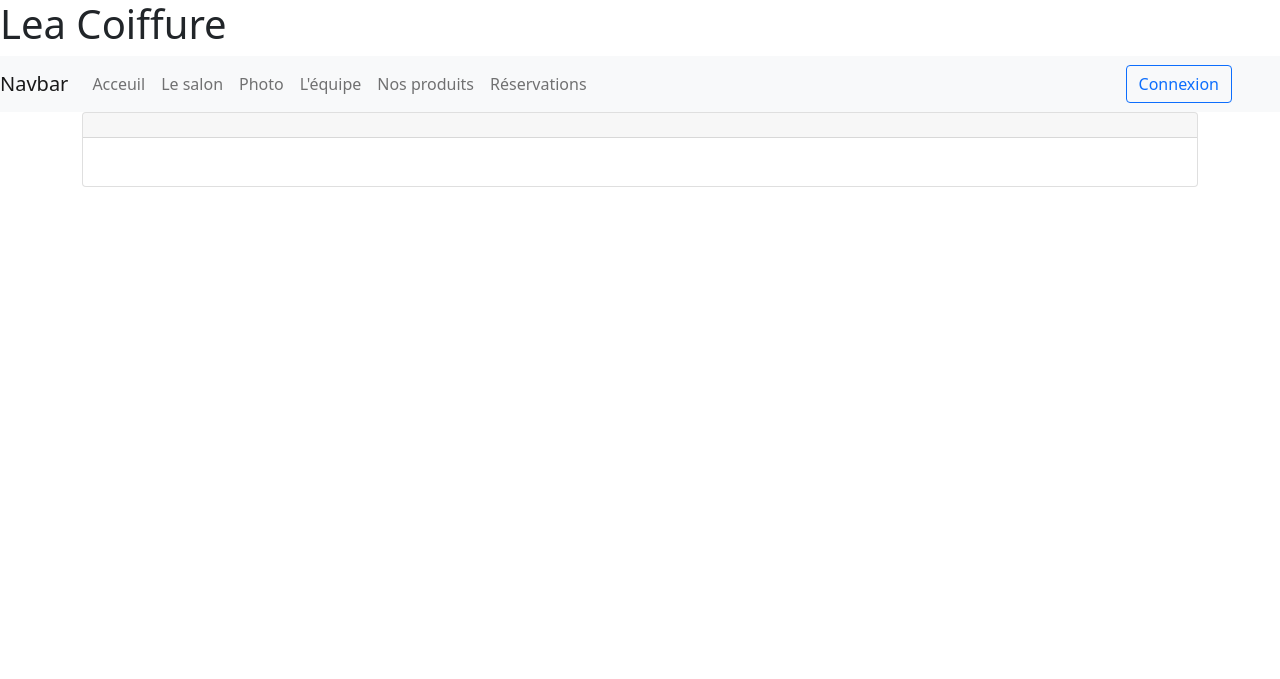
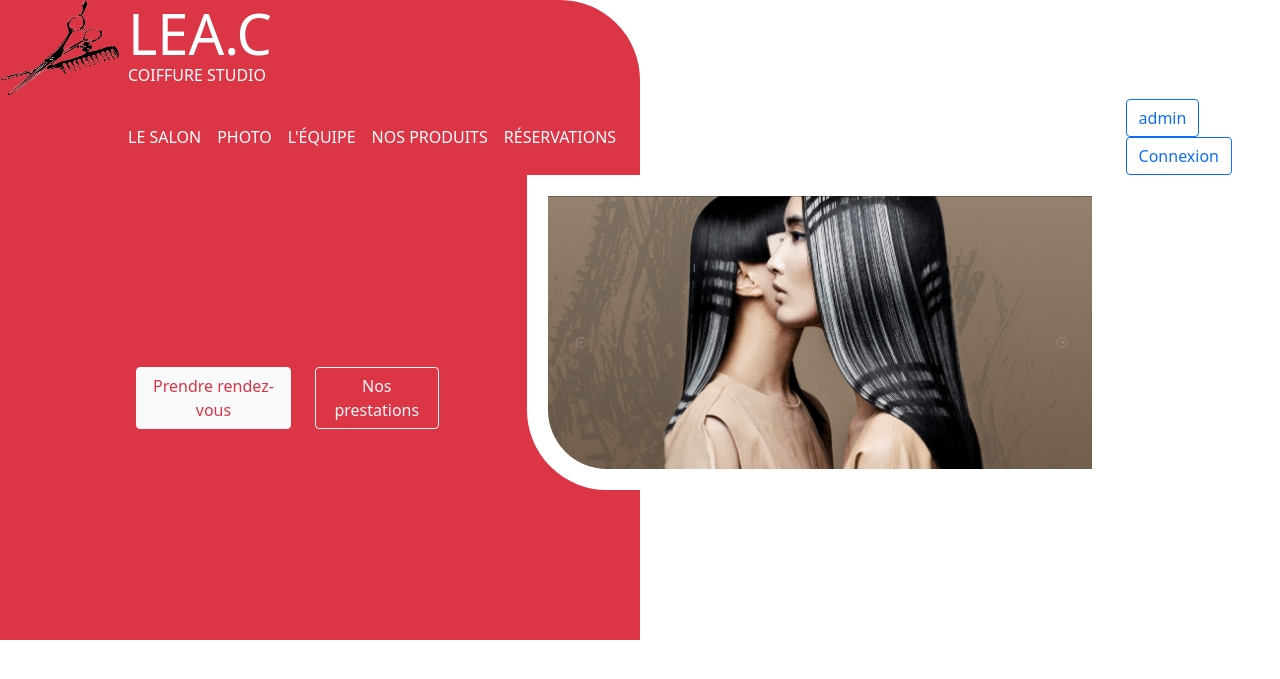
Before and after one commit to davydebut/site_stageCoiffure, a Symfony app: template templates/home/index.html.twig in a window 1280 px wide. Shown: the top 679 px of the page. Run offline with Twig, Linux system fonts and the light colour scheme; the template is opened without the code that fills it, so the values that code supplies are empty; some libraries are stand-ins or nearby versions.

Commit message:
css amusement

```diff
--- a/src/Controller/Admin/ClientCrudController.php
+++ b/src/Controller/Admin/ClientCrudController.php
@@ -7,6 +7,7 @@ use App\Entity\Client;
 use EasyCorp\Bundle\EasyAdminBundle\Controller\AbstractCrudController;
 use EasyCorp\Bundle\EasyAdminBundle\Field\ArrayField;
 use EasyCorp\Bundle\EasyAdminBundle\Field\AssociationField;
+use EasyCorp\Bundle\EasyAdminBundle\Field\BooleanField;
 use EasyCorp\Bundle\EasyAdminBundle\Field\ChoiceField;
 use EasyCorp\Bundle\EasyAdminBundle\Field\DateField;
 use EasyCorp\Bundle\EasyAdminBundle\Field\EmailField;
@@ -41,6 +42,8 @@ class ClientCrudController extends AbstractCrudController
             TextField::new('adresse'),
             NumberField::new('code_postal'),
             TextField::new('ville'),
+            BooleanField::new('promotions'),
+            BooleanField::new('alerteSMS')
         ];
     }
 
--- a/src/Controller/Admin/DashboardController.php
+++ b/src/Controller/Admin/DashboardController.php
@@ -43,5 +43,6 @@ class DashboardController extends AbstractDashboardController
     {
         yield MenuItem::linkToDashboard('Dashboard', 'fa fa-home');
         // yield MenuItem::linkToCrud('The Label', 'fas fa-list', EntityClass::class);
+        yield MenuItem::linkToLogout('Logout', 'fa fa-right-from-bracket');
     }
 }
--- a/templates/base.html.twig
+++ b/templates/base.html.twig
@@ -18,10 +18,15 @@
     {% endblock %}
   </head>
   <body>
-  <div class="wrapper">
-  {% block logo %}
-  {% endblock %}
-  </div>
+    <style>
+      .prestations:hover {
+        color: red;
+      }
+    </style>
+    {% block logo %}
+
+    {% endblock %}
+
     {% include 'navbar.html.twig' %}
     {% block body %}
 
--- a/templates/home/index.html.twig
+++ b/templates/home/index.html.twig
@@ -1,13 +1,32 @@
 {% extends 'base.html.twig' %}
 
-{% block title %}LEA.C{% endblock %}
+{% block title %}
+  LEA.C
+{% endblock %}
 {% block logo %}
-<h1>Lea Coiffure</h1>
+  <div class="wrapper d-flex align-items-center">
+    <a href="{{ path('home') }}" class="nav-link p-0 w-100 d-flex">
+      <img src="{{ asset('uploads/images/logo-removebg-preview.png') }}" alt="logo" width="120" height="96" class="d-inline-block align-text-center me-2" />
+      <div class="d-block text-uppercase lh-1">
+        <h1 class="mb-0 display-4 fw-normal text-white">Lea.C</h1>
+        <p class="fs-6 text-white">Coiffure studio</p>
+      </div>
+    </a>
+  </div>
+  <div class="w-50 bg-danger position-absolute top-0" style="height: 40rem; border-radius: 0 80px 0 0; z-index: -1"></div>
 {% endblock %}
 {% block body %}
   {# <style>
-    .example-wrapper { margin: 1em auto; max-width: 800px; width: 95%; font: 18px/1.5 sans-serif; }
-    .example-wrapper code { background: #F5F5F5; padding: 2px 6px; }
+       .example-wrapper {
+         margin: 1em auto;
+         max-width: 800px;
+         width: 95%;
+         font: 18px/1.5 sans-serif;
+       }
+       .example-wrapper code {
+         background: #f5f5f5;
+         padding: 2px 6px;
+       }
      </style> #}
 
   {# <div class="example-wrapper">
@@ -19,20 +38,26 @@
         <li>Your template at <code><a href="{{ 'C:/xampp/htdocs/stagecoiffure/site/templates/home/index.html.twig'|file_link(0) }}">templates/home/index.html.twig</a></code></li>
     </ul>
 </div> #}
-
-<div class="container">
-    <div class="row">
-        <div class="col-md-12">
-            <div class="card">
-                <div class="card-header">
+  {# <div class="w-50 bg-danger position-absolute top-0" style="height: 20rem; border-radius: 0 80px 0 0"></div> #}
+  <div class="container-fluid">
+    <div class="row justify-content-start ms-5">
+      <div class="col-md-4 ms-5" style="margin-top: 10rem;">
+        <div class="card bg-transparent border-0 text-white">
+          <div class="card-body">
             <h3>{{ title }}</h3>
-                </div>
-                <div class="card-body">
-                    <p>{{ message }}</p>
+            <h3>{{ description }}</h3>
+            <p class="fs-5 mb-0">{{ message }}</p>
+            <p class="lh-1 fs-5">{{ suite }}</p>
+            <div class="d-inline-flex justify-content-between">
+              <a href="{{ path('app_login') }}" class="btn btn-light text-danger">Prendre rendez-vous</a>
+              <a href="{{ path('app_login') }}" class="btn btn-outline-light me-5 ms-4 prestations">Nos prestations</a>
             </div>
           </div>
         </div>
       </div>
+      <div class="col-md-6">
+        <img src="{{ asset('uploads/images/5c6f6a87579871.5e01e00d36ff8.jpg') }}" alt="" class="img-fluid border border-white border-5 p-3 bg-white" style="border-radius: 0 0 0 80px;" />
       </div>
-
+    </div>
+  </div>
 {% endblock %}
--- a/templates/navbar.html.twig
+++ b/templates/navbar.html.twig
@@ -1,27 +1,29 @@
-<nav class="navbar navbar-expand-lg navbar-light bg-light">
-  <a class="navbar-brand" href="#">Navbar</a>
-  <button class="navbar-toggler" type="button" data-toggle="collapse" data-target="#navbarNav" aria-controls="navbarNav" aria-expanded="false" aria-label="Toggle navigation"><span class="navbar-toggler-icon"></span></button>
-  <div class="collapse navbar-collapse" id="navbarNav">
-    <ul class="navbar-nav me-auto mb-2 mb-lg-0">
-      <li class="nav-item active">
-        <a class="nav-link" href="{{ path('home') }}">Acceuil</a>
+<nav class="navbar navbar-expand-lg navbar-light p-0">
+  <div class="collapse navbar-collapse ms-5" id="navbarNav">
+    <ul class="navbar-nav me-auto mb-2 mb-lg-0 ms-4 text-uppercase">
+      <li class="nav-item ms-5">
+        <a class="nav-link text-white" href="#">Le salon</a>
       </li>
       <li class="nav-item">
-        <a class="nav-link" href="#">Le salon</a>
+        <a class="nav-link text-white" href="#">Photo</a>
       </li>
       <li class="nav-item">
-        <a class="nav-link" href="#">Photo</a>
+        <a class="nav-link text-white" href="#">L'équipe</a>
       </li>
       <li class="nav-item">
-        <a class="nav-link" href="#">L'équipe</a>
+        <a class="nav-link text-white" href="#">Nos produits</a>
       </li>
       <li class="nav-item">
-        <a class="nav-link" href="#">Nos produits</a>
-      </li>
-      <li class="nav-item">
-        <a class="nav-link" href="#">Réservations</a>
+        <a class="nav-link text-white" href="#">Réservations</a>
       </li>
     </ul>
+    <div>
+    {% if app.user %}
+      <a class="btn btn-outline-primary me-5" href="{{ path('app_utilisateur') }}" role="button">Mon compte</a>
+    </div>
+    {% else %}
+      <a class="btn btn-outline-primary me-5" href="{{ path('admin') }}" role="button">admin</a>
+    {% endif %}
     <div>
       <a class="btn btn-outline-primary me-5" href="{{ path('app_login') }}" role="button">Connexion</a>
     </div>
```
Also changed, not shown: migrations/Version20220728061035.php (added, +31 -0 lines), migrations/Version20220728063228.php (added, +31 -0 lines), src/Controller/HomeController.php (+4 -4 lines), src/Controller/UtilisateurController.php (added, +32 -0 lines), src/Entity/Client.php (+30 -0 lines), src/Form/UtilisateurType.php (added, +78 -0 lines), templates/utilisateur/index.html.twig (added, +73 -0 lines), public/uploads/images/5c6f6a87579871.5e01e00d36ff8.jpg (added), public/uploads/images/logo-removebg-preview.png (added). Lines whose indentation alone changed are shown as unchanged.
